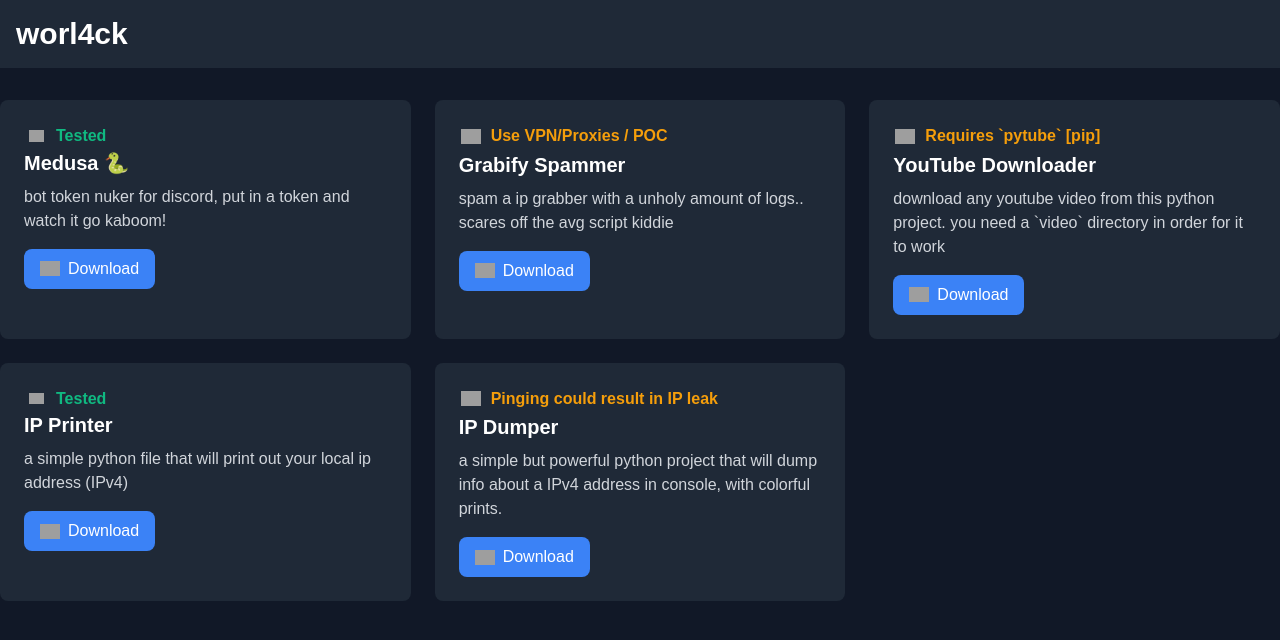
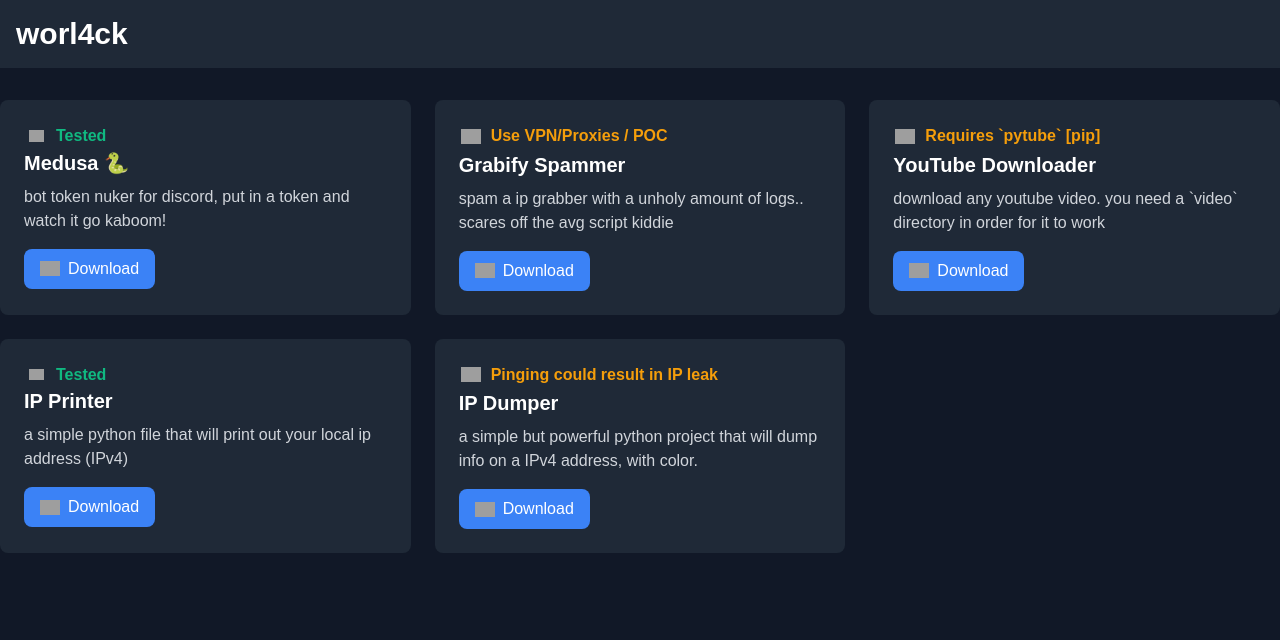
Before and after one commit to qvthc/root, a plain HTML site: page index.html in a window 1280 px wide. Drawn offline with nearby package versions, Linux system fonts and the light colour scheme; grey boxes are pictures that could not be loaded; a web font is replaced by a local one.

Commit message:
Update index.html
fixed sizing issue

```diff
--- a/index.html
+++ b/index.html
@@ -94,7 +94,7 @@
                 <span class="text-yellow-500 font-semibold">Requires `pytube` [pip]</span>
             </div>
             <h2 class="text-xl font-semibold mb-2">YouTube Downloader</h2>
-            <p class="text-gray-300 mb-4">download any youtube video from this python project. you need a `video` directory in order for it to work</p>
+            <p class="text-gray-300 mb-4">download any youtube video. you need a `video` directory in order for it to work</p>
             <a href="https://cdn.discordapp.com/attachments/1141850389021474856/1145462316289228880/grabberspammer.py" class="bg-blue-500 text-white px-4 py-2 rounded-lg inline-flex items-center align-bottom">
                 <img src="https://cdn.discordapp.com/attachments/639848186374127649/1145459043318648963/tuxxy.png" alt="Linux Icon" class="mr-2" width="20">
             Download
@@ -127,7 +127,7 @@
                 <span class="text-yellow-500 font-semibold">Pinging could result in IP leak</span>
             </div>
             <h2 class="text-xl font-semibold mb-2">IP Dumper</h2>
-            <p class="text-gray-300 mb-4">a simple but powerful python project that will dump info about a IPv4 address in console, with colorful prints.</p>
+            <p class="text-gray-300 mb-4">a simple but powerful python project that will dump info on a IPv4 address, with color.</p>
             <a href="https://cdn.discordapp.com/attachments/1141850389021474856/1145456356053241886/ipmgr.py" class="bg-blue-500 text-white px-4 py-2 rounded-lg inline-flex items-center align-bottom">
                 <img src="https://cdn.discordapp.com/attachments/639848186374127649/1145459043318648963/tuxxy.png" alt="Linux Icon" class="mr-2" width="20">
                 Download
```
